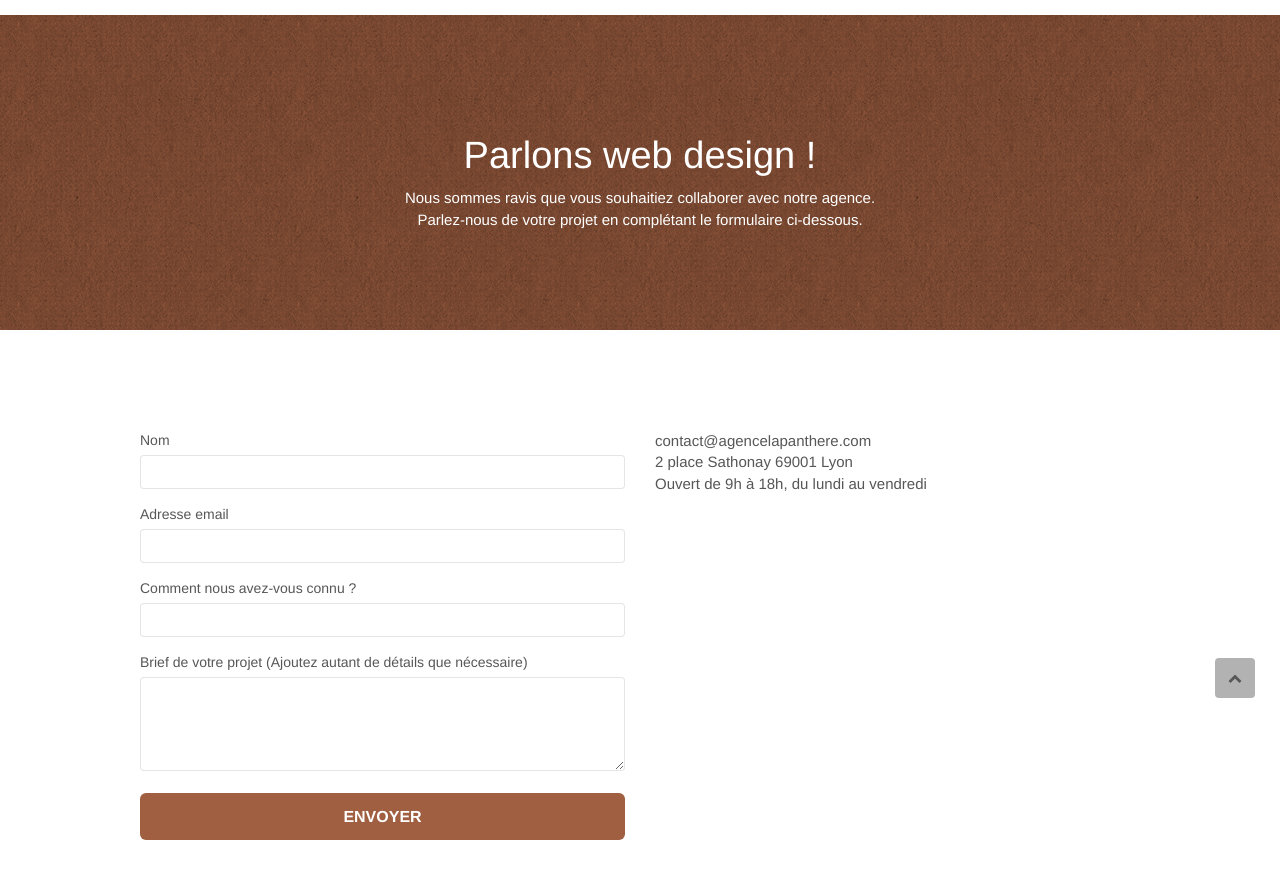
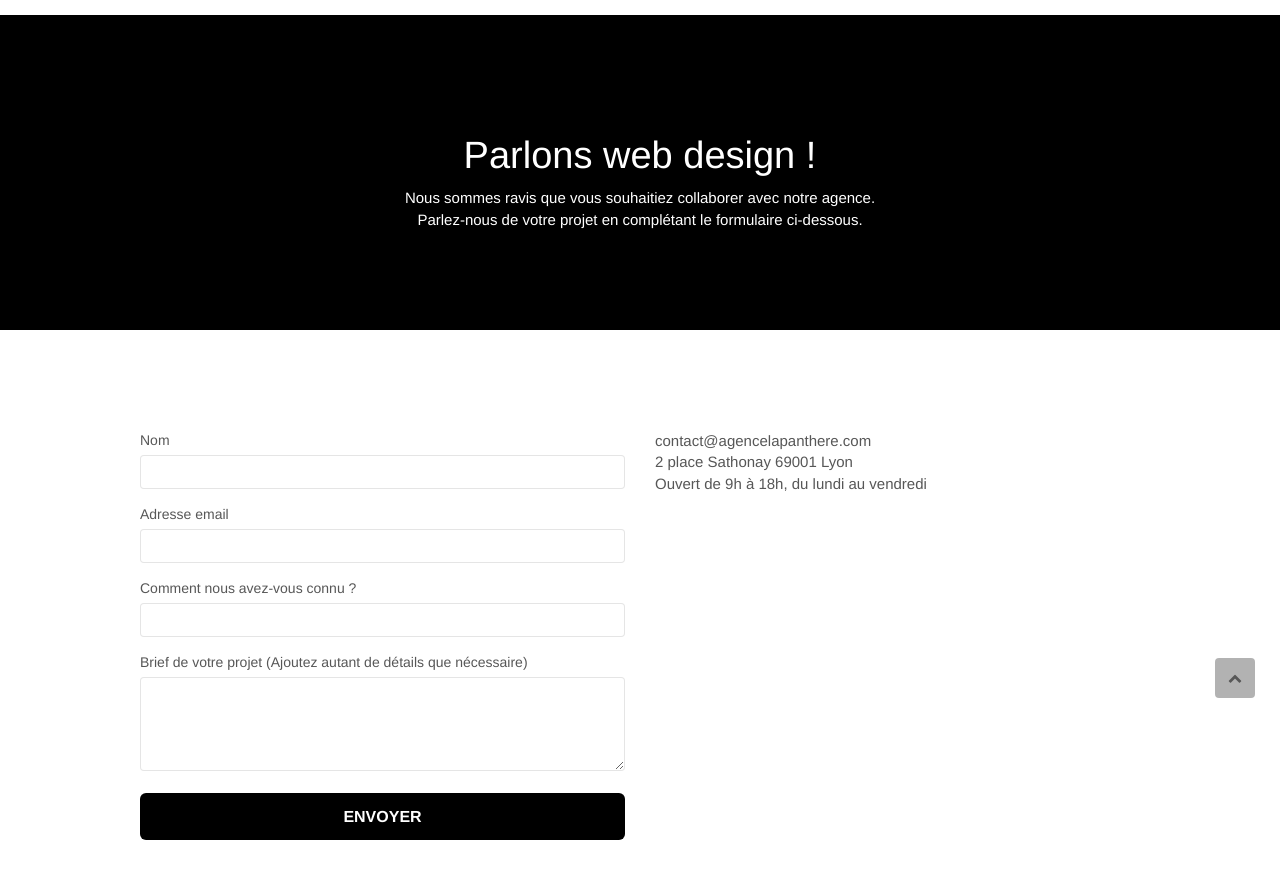
Before and after one commit to Doppler123/OPC_P4_La_Panthere, a plain HTML site: page page2.html in a window 1280 px wide. Shown: the part 77-952 px from the top of the page. Drawn offline with nearby package versions, Linux system fonts and the light colour scheme; files that its build step writes are made by us from their sources; a script that the page names is missing.

Commit message:
background-color change on footer, buttons and part of contact page to get a stronger contrast and improve acessbility

```diff
--- a/style.css
+++ b/style.css
@@ -771,7 +771,7 @@ h4 {
 }
 
 .bgc-atomic-tangerine {
-    background-color: #a05f41;
+    background-color: black;
 }
 
 .tc-white {
@@ -779,7 +779,7 @@ h4 {
 }
 
 .btn-atomic-tangerine {
-    background: #a05f41;
+    background: black;
     color: #FFFFFF!important;
 }
 
```
